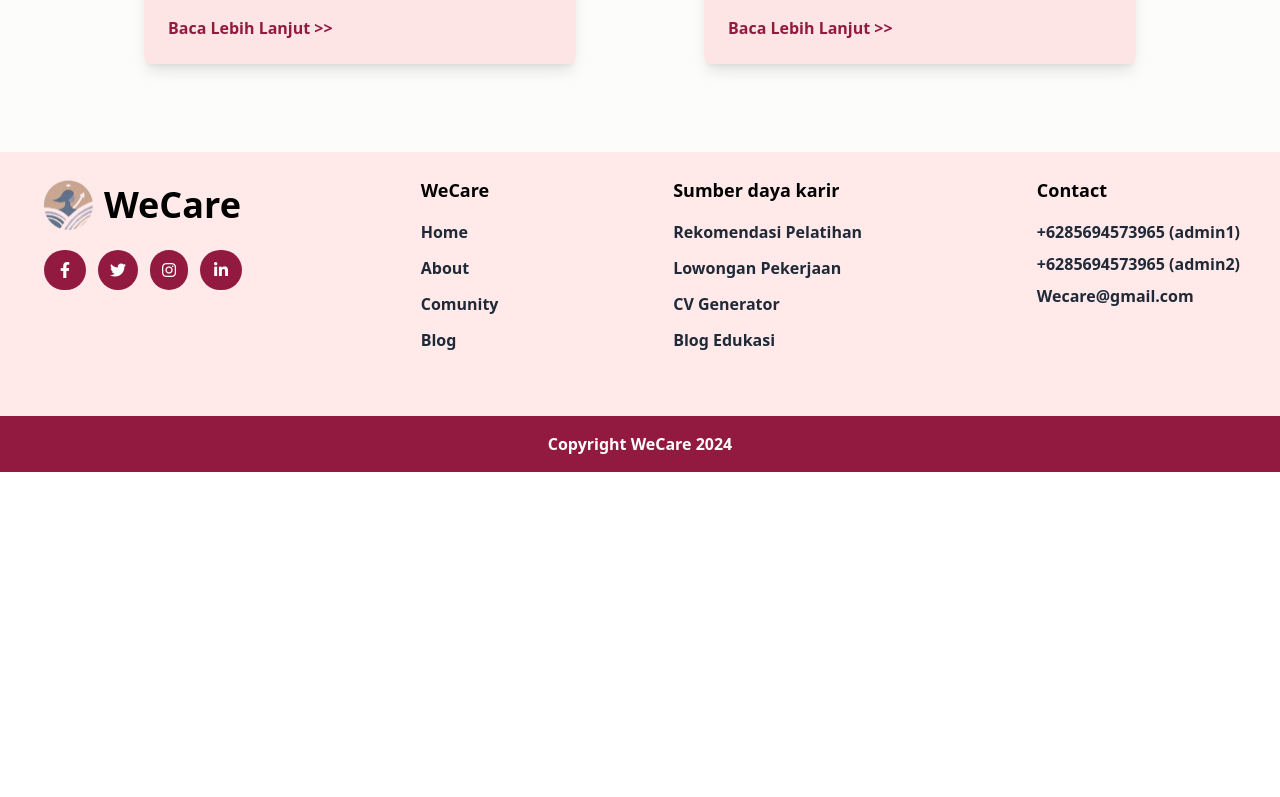
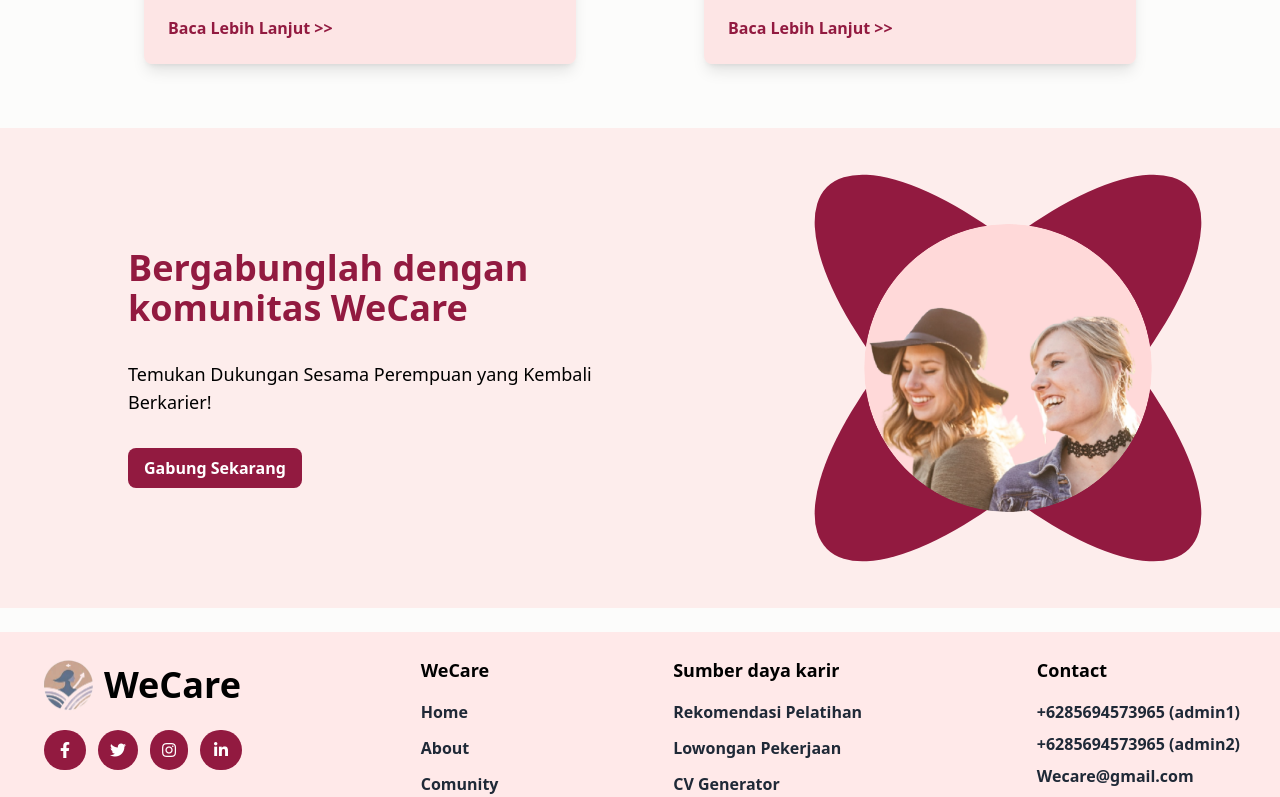
Before and after one commit to Nyi-Ageng-Serang/WeCare-final-project, a React (Vite) app: page /Blog in a window 1280 px wide. Shown: the part 1023-1820 px from the top of the page. Before the commit the page ends 1495 px from the top, so only its background shows below. Built offline with nearby package versions, Linux system fonts and the light colour scheme.

Commit message:
create CTA komunitas dan menampilkannya di BlogPage

```diff
--- a/src/components/Blog/BlogPage.jsx
+++ b/src/components/Blog/BlogPage.jsx
@@ -1,4 +1,5 @@
 import ArtikelSection from "./ArtikelSection";
+import CommunityCTA from "./CTAkomunitas";
 import HeroSection from "./HeroSection";
 
 function BlogPage() {
@@ -6,6 +7,7 @@ function BlogPage() {
     <>
       <HeroSection/>
       <ArtikelSection/>
+      <CommunityCTA/>
     </>
   );
 }
--- /dev/null
+++ b/src/components/Blog/CTAkomunitas.jsx
@@ -0,0 +1,38 @@
+import React from 'react';
+import komunitasIMG from '../../assets/komunitas.png';
+
+const CommunityCTA = () => {
+  return (
+    <section className="bg-pink bg-opacity-20 flex items-center justify-center py-24">
+      <div className="flex flex-col md:flex-row items-center max-w-5xl mx-auto space-y-6 md:space-y-0 md:space-x-40">
+
+        {/* Text Section */}
+        <div className="md:text-left space-y-8">
+          <h2 className="text-4xl font-bold text-[#921A40]">
+            Bergabunglah dengan komunitas WeCare
+          </h2>
+          <p className="text-gray text-lg pr-24">
+            Temukan Dukungan Sesama Perempuan yang Kembali Berkarier!
+          </p>
+          <button className="bg-[#921A40] text-white font-semibold py-2 px-4 rounded-lg hover:bg-[#922d69] transition">
+            Gabung Sekarang
+          </button>
+        </div>
+
+        {/* Image Section */}
+        <div className="relative flex-shrink-0">
+            <div className="bg-[#921A40] w-48 h-[32rem] absolute top-1/2 transform -translate-y-1/2 -translate-x-1/2 z-0 rotate-45 rounded-[100%] left-1/2"></div>
+            <div className="bg-[#921A40] w-48 h-[32rem] absolute top-1/2 transform -translate-y-1/2 translate-x-1/2 z-0 rotate-[135deg] rounded-[100%] right-1/2"></div>
+
+            <img
+                src={komunitasIMG}
+                alt="Women smiling"
+                className="relative z-10 rounded-full w-72 h-72 object-cover"
+            />
+        </div>
+      </div>
+    </section>
+  );
+};
+
+export default CommunityCTA;
```
Also changed, not shown: src/assets/komunitas.png (added).
